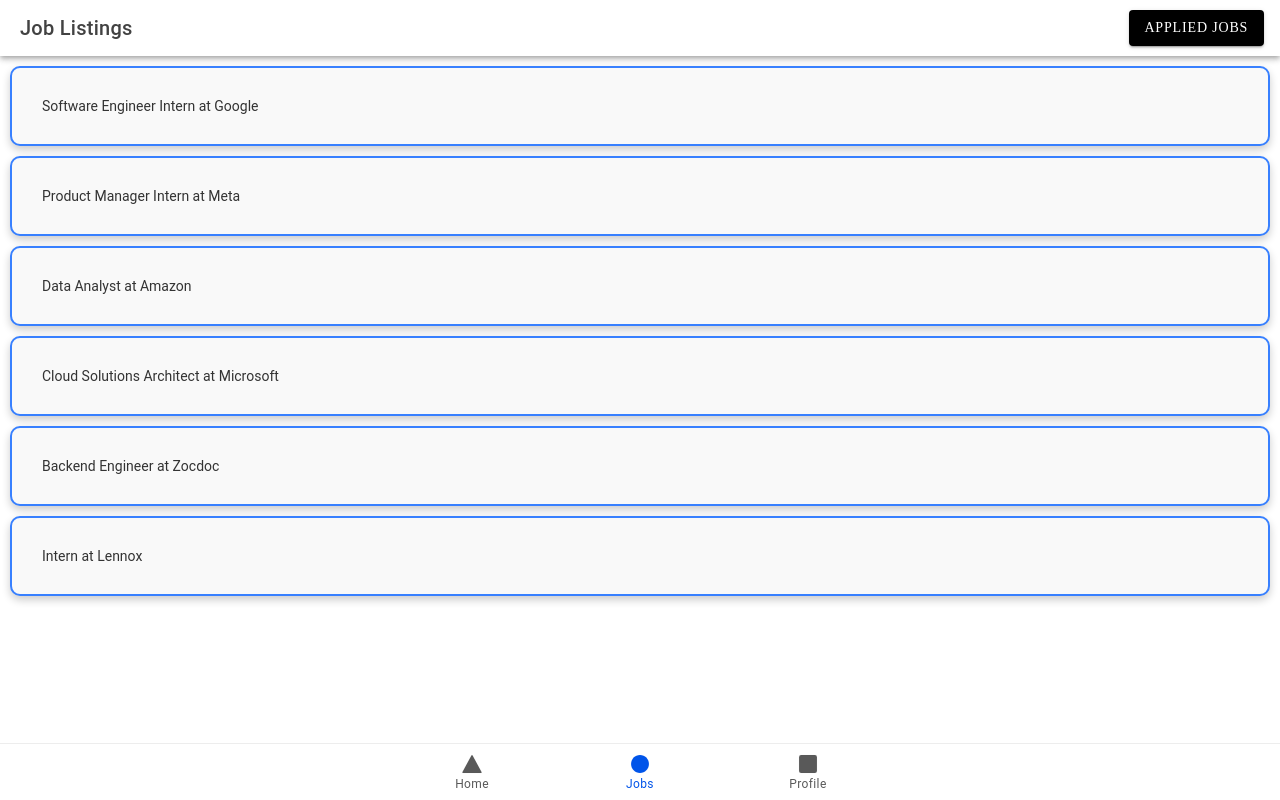
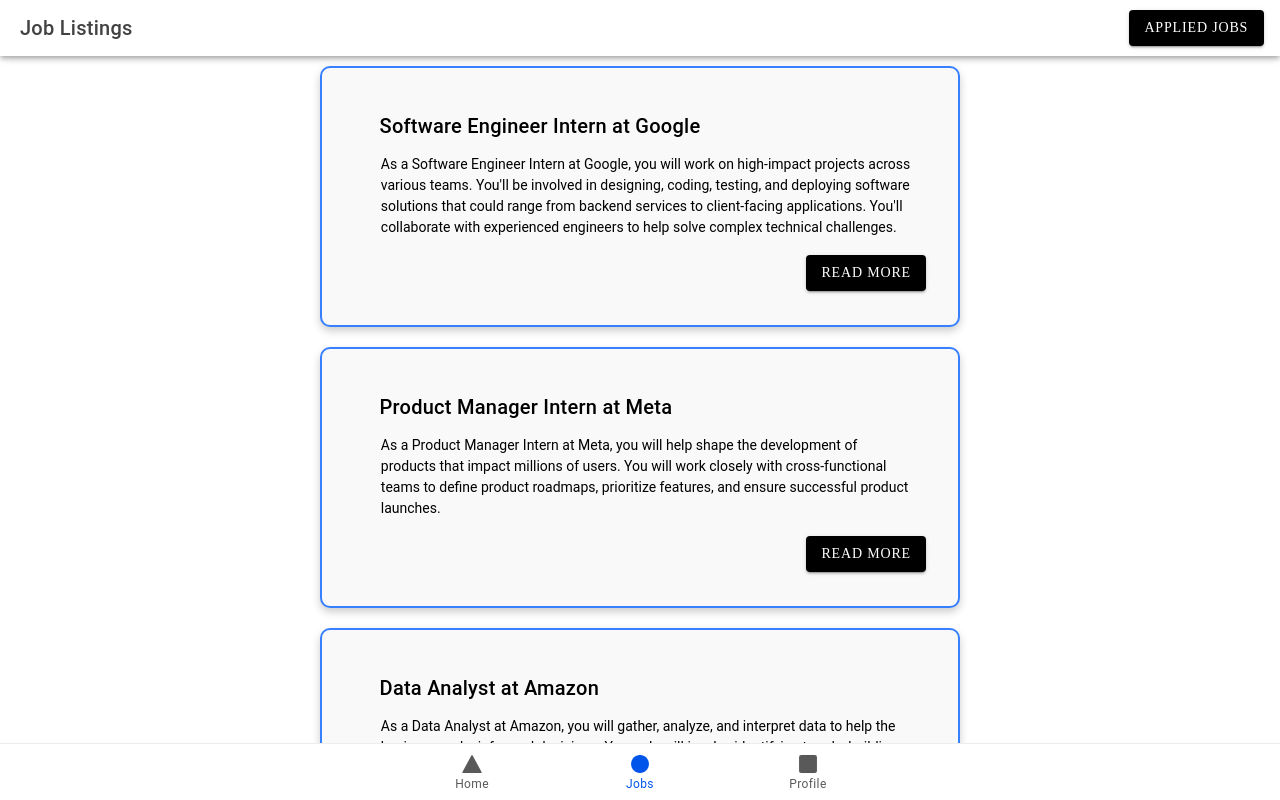
Before and after one commit to cfgtexas24/Team-8, a React (Vite) app in the folder rebirther/: page /user-job in a window 1280 px wide. Built offline with nearby package versions, Linux system fonts and the light colour scheme.

Commit message:
update job page formatting

```diff
--- a/rebirther/src/pages/UserJob.css
+++ b/rebirther/src/pages/UserJob.css
@@ -1,5 +1,13 @@
 /* UserJob.css */
-.custom-card {
+.jobs {
+  display: flex;
+  align-items: center;
+  justify-content: center;
+}
+
+
+.job-card {
+  width: 50%;
   border: 2px solid #3880ff; /* Add border */
   box-shadow: 0 4px 8px rgba(0, 0, 0, 0.2); /* Add shadow */
   border-radius: 10px; /* Rounded corners */
@@ -8,3 +16,12 @@
   background-color: #f9f9f9; /* Background color */
   color: #333; /* Text color */
 }
+
+.title {
+  margin-left: -4%;
+}
+
+.read-more {
+  display: flex;
+  justify-content: flex-end;
+}
--- a/rebirther/src/pages/UserJob.tsx
+++ b/rebirther/src/pages/UserJob.tsx
@@ -1,4 +1,5 @@
-import { IonContent, IonHeader, IonPage, IonTitle, IonToolbar, IonList, IonItem, IonLabel, IonCard, IonButton } from '@ionic/react';
+import { IonContent, IonHeader, IonPage, IonTitle, IonToolbar, IonList, IonItem, IonLabel, IonCard, IonButton,
+  IonCardHeader, IonCardContent, IonAvatar, IonInput } from '@ionic/react';
 import { Link } from 'react-router-dom';
 import jobsData from '../jobs.json'; // Import your JSON file
 import { useHistory } from 'react-router-dom';
@@ -26,13 +27,23 @@
       <IonContent fullscreen>
         {/* Mapping over the jobs array to display each job */}
         {jobsData.jobs.map((job) => (
-          <IonCard
-            className="custom-card"
-            key={job.id}
-            onClick={() => handleCardClick(job.id)}  // Add onClick handler
-          >
-            {job.title} at {job.company}
-          </IonCard>
+          <div className="jobs">
+            <IonCard
+              className="job-card"
+              key={job.id}  // Add onClick handler
+            >
+
+              <IonCardHeader className="post-header">
+                <IonTitle className="title">{job.title} at {job.company}</IonTitle>
+                </IonCardHeader>
+                <IonCardContent className="description">
+                {job.about.jobDescription}
+                </IonCardContent>
+                <div className="read-more">
+                  <IonButton onClick={() => handleCardClick(job.id)}>Read More</IonButton>
+                </div>
+            </IonCard>
+          </div>
         ))}
       </IonContent>
     </IonPage>
```
Lines whose indentation alone changed are shown as unchanged.
